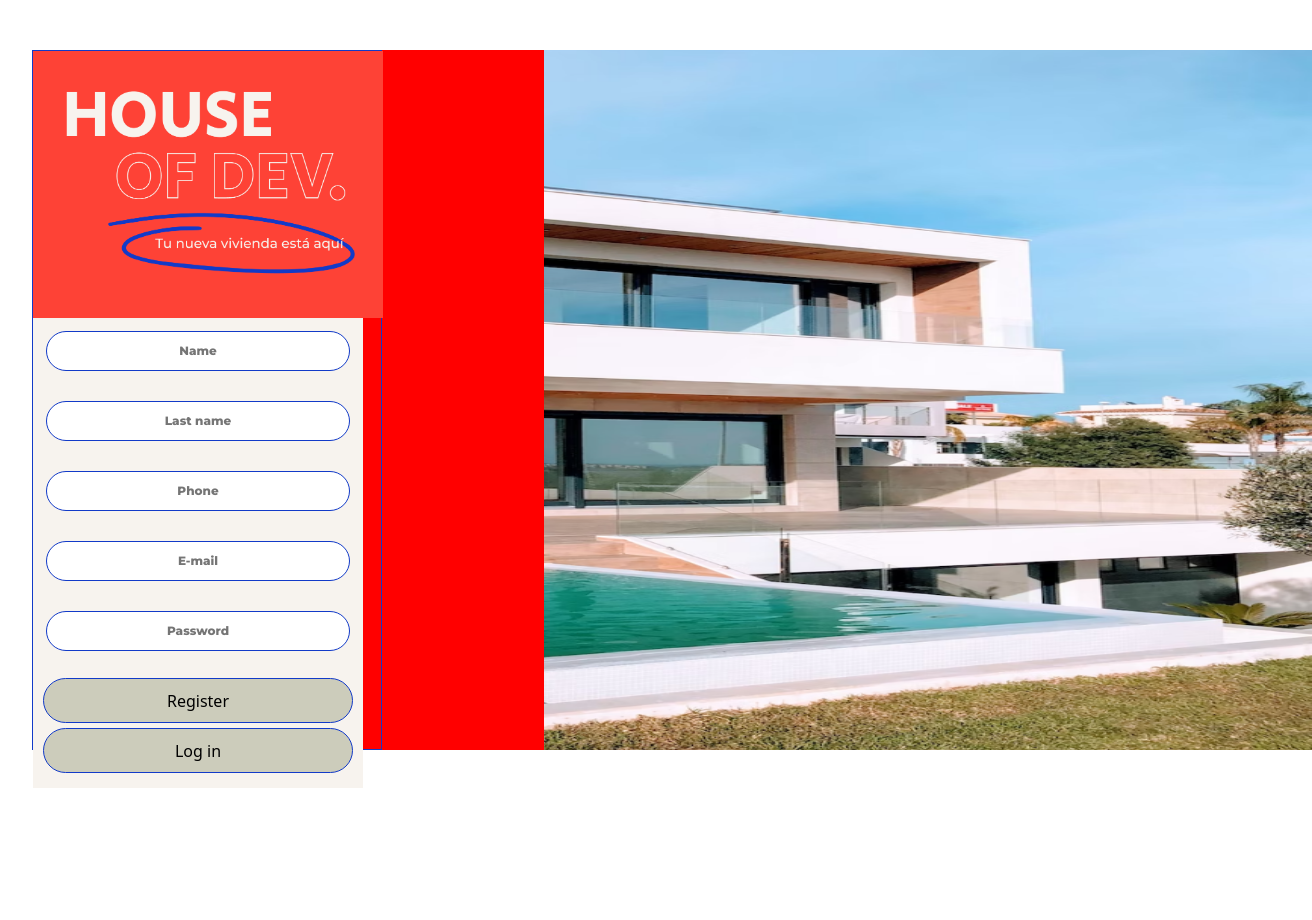
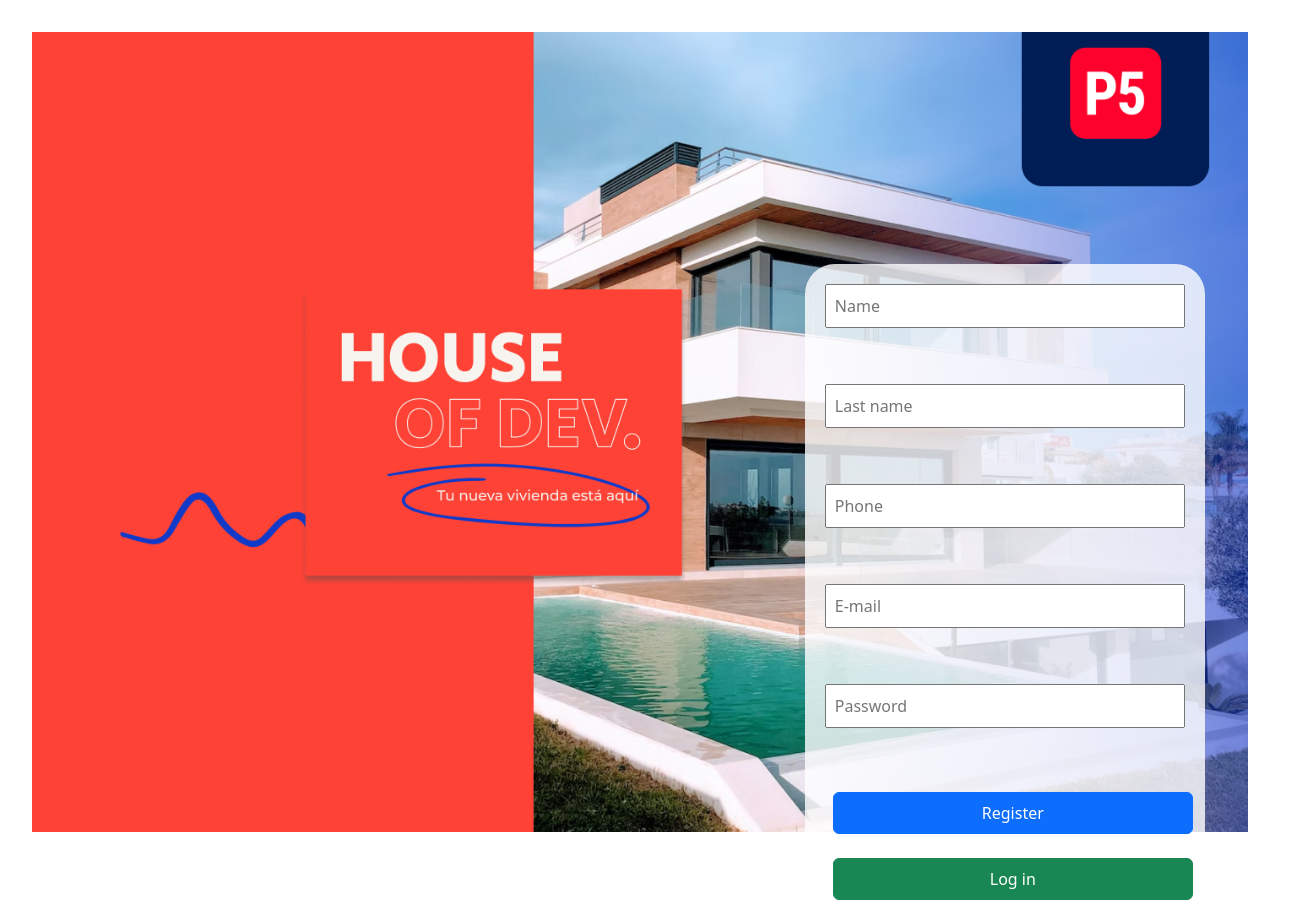
Before and after one commit to hernanortiz18/houseOfDev-src, a React (Vite) app in the folder Front/: page /register in a window 1280 px wide. Shown: the whole page, 1312 px wide, since content can reach past the window. Before the commit the page ends 800 px from the top, so only its background shows below. Built offline with nearby package versions, Linux system fonts and the light colour scheme; no server answers.

Commit message:
change style Register

```diff
--- a/Front/src/components/Register.jsx
+++ b/Front/src/components/Register.jsx
@@ -38,10 +38,8 @@
   };
 
   return (
-    <div className="bg-color">
-      <div className="bg-imagen">
-        <div className="register-container">
-          <img src={headImg} alt="logo hod" className="logoHod" />
+    <div className="fondo">
+      <div className="register">
         <form onSubmit={handleSubmit} className="formRegister">
           <input
             value={registerData.name}
@@ -83,12 +81,13 @@
             onChange={handleChange}
           />
           <br />
-            <button type="submit">Register</button>
+          <button className="btn btn-primary mx-2" type="submit">
+            Register
+          </button>
           <Link to="/login">
-              <button>Log in</button>
+            <button className="btn btn-success mx-2">Log in</button>
           </Link>
         </form>
-        </div>
       </div>
     </div>
   );
--- a/Front/src/styles/register.scss
+++ b/Front/src/styles/register.scss
@@ -1,74 +1,71 @@
-@import url("https://fonts.googleapis.com/css2?family=Montserrat:wght@800&display=swap");
+body {
+  margin: 0;
+  padding: 0;
+}
 
-.bg-color {
-  width: 100vw;
-  height: 100%;
-  margin: 0;
-  .bg-imagen {
-    background: linear-gradient(to right, red 40%, transparent 0),
-      url("../assets/img/Maskgroup.png");
-    background-size: 100% 100%;
+.fondo {
+  position: relative;
+  min-height: 100vh;
+  min-width: 100%;
+  background-image: url("../assets/img/Thumbnail.png");
+  background-size: cover;
+  background-position: center;
   background-repeat: no-repeat;
-  }
-  .register-container {
   display: flex;
   flex-direction: column;
-    width: 350px;
-    height: 700px;
-    margin-right: 300px;
-    border: solid 1px #123ac8;
-    .logoHod {
-      margin: 0;
-      width: 350px;
-    }
-    .formRegister {
-      margin-top: 0;
-      width: 330px;
+  align-items: center;
+  justify-content: center;
+  display: grid;
+  place-items: center;
+
+  form {
+    position: absolute;
+    top: 70%;
+    left: 80%;
+    transform: translate(-50%, -50%);
+    z-index: 1;
+    background-color: rgba(255, 255, 255, 0.8);
     display: flex;
     flex-direction: column;
-      background-color: #f7f3ee;
-      padding: 10px;
+    align-items: center;
+    width: 80%;
+    max-width: 400px;
+    padding: 20px;
+    border-radius: 30px;
+    display: grid;
+    grid-template-columns: 1fr;
+    grid-gap: 1rem;
+  }
+  input,
+  button {
+    width: 100%;
+    padding: 0.5rem;
+  }
 
-      input {
-        font-family: "Montserrat", sans-serif;
-        padding: 10px;
-        margin: 3px;
-        font-size: 12px;
-        border: solid 1px #123ac8;
-        border-radius: 999px;
-        text-align: center;
-      }
-      button {
-        border: solid 1px #123ac8;
-        border-radius: 999px;
-        width: 100%;
-        margin: 0 10px 5px 0;
-        position: static;
-        background-color: #ccb;
-      }
-      button:hover {
-        background-color: #fe4236;
-        transition: 0.35s;
-      }
-    }
+  @media (max-width: 768px) {
+    form {
+      max-width: 90%; /* O cualquier valor que encuentres adecuado */
     }
   }
 
-
-body,
-html {
-  height: 100%;
-  margin: 0;
+  label {
+    text-align: left;
+    display: block;
+    margin-bottom: 0.5rem;
   }
 
-// body {
-//   background: linear-gradient(to right, red 40%, transparent 0),
-//     url("../assets/img/Maskgroup.png");
-//   background-size: 100% 100%;
-//   background-repeat: no-repeat;
-// }
-
-.container {
-  display: flex;
-  height: 100vh;
+  .btn-primary,
+  .btn-success {
+    width: 100%;
+    margin-top: 0.5rem;
   }
+  p {
+    color: #007bff;
+    transition: color 0.3s ease;
+    transition: color 0.3s ease;
+    font-size: 20px;
+  }
+  p:hover {
+    color: #0056b3;
+  }
+}
```
Lines whose indentation alone changed are shown as unchanged.
